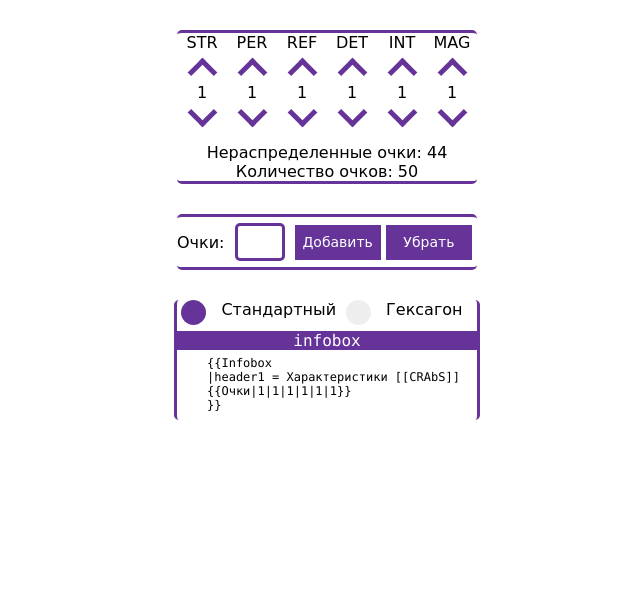
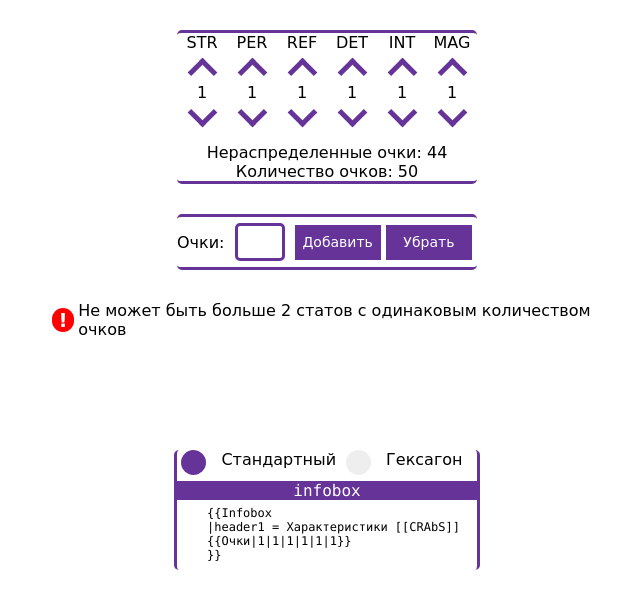
Before and after one commit to Ikamari/ariadna_stat_calculator, a React app: page / in a window 1280 px wide. Shown: the top 608 px of the page, without its empty margins (313-953 px from the left). Built offline with nearby package versions, Linux system fonts and the light colour scheme.

Commit message:
Added infobox with warnings and rules, that generates them

```diff
--- a/app/components/Calculator.js
+++ b/app/components/Calculator.js
@@ -1,8 +1,9 @@
 // React
-import React, { Component } from "react";
+import React, { Component } from 'react'
 // Components
-import CalculatorGUI from "./CalculatorGUI"
+import CalculatorGUI from './CalculatorGUI'
 import WikiCode from './WikiCode'
+import Warnings from  './Warnings'
 
 export default class Calculator extends Component {
     constructor(props){
@@ -85,13 +86,16 @@ export default class Calculator extends Component {
                     remove={(points) => this.removePoints(points)}
                     stats={this.state}
                 />
+                <Warnings
+                    stats={this.state}
+                />
                 <WikiCode
-                    str = {this.state.str}
-                    per = {this.state.per}
-                    refl = {this.state.ref}
-                    det = {this.state.det}
-                    int = {this.state.int}
-                    mag = {this.state.mag}
+                    str={this.state.str}
+                    per={this.state.per}
+                    refl={this.state.ref}
+                    det={this.state.det}
+                    int={this.state.int}
+                    mag={this.state.mag}
                 />
             </div>
         )
--- /dev/null
+++ b/app/components/Warnings.js
@@ -0,0 +1,20 @@
+// React
+import React, { Component } from 'react'
+// Helpers
+import StatCheck from '../helpers/StatCheck'
+
+export default class Warnings extends Component {
+    render() {
+        const warnings = StatCheck(this.props.stats)
+        return(
+            <div className='warning-infobox'>
+                {warnings.map((warning, num) => (
+                    <div key={`infobox-warning-${num}`} className='warning-infobox-element'>
+                        <div className='warning-infobox-element-symbol'>!</div>
+                        <div className='warning-infobox-element-text'>{warning}</div>
+                    </div>
+                ))}
+            </div>
+        )
+    }
+}
--- /dev/null
+++ b/app/helpers/StatCheck.js
@@ -0,0 +1,54 @@
+// React
+import React, { Component } from 'react';
+
+export default (stats) => {
+    let warnings = []
+    const { str, ref, per, int, det, mag } = stats
+
+    const rules = [
+        () => checkInitialPoints(stats.initial),
+        () => checkSameStatValues([str, ref, per, int, det, mag])
+    ]
+
+    rules.map((rule) => {
+        const result = rule()
+        result ? warnings.push(result) : undefined
+    })
+
+    return warnings
+}
+
+/**
+ * Checks initial points
+ * More than 55 violates the rules of the CRAbS
+ * @param points
+ */
+const checkInitialPoints = (points) => (
+    points > 55 ? "Взято слишком много очков" :
+        (points < 30 ? "У лоли и то больше очков" : null)
+)
+
+/**
+ * Checks points that all stats have
+ * More than 2 stats with same amount of points violates the rules of the CRAbS
+ * @param stats
+ */
+const checkSameStatValues = (stats) => {
+    let values = {}
+
+    // Go though all stats and count their values
+    stats.map((stat) => {
+        values.hasOwnProperty(stat) ?
+            values[stat]++ : values[stat] = 1
+    })
+
+    // Check if there 3 or more stats with same values
+    const keys = Object.keys(values)
+    for(let i = 0; i < keys.length; i++) {
+        if (values[keys[i]] > 2) {
+            return "Не может быть больше 2 статов с одинаковым количеством очков"
+        }
+    }
+
+    return null
+}
--- a/public/styles/main.css
+++ b/public/styles/main.css
@@ -201,3 +201,38 @@
     font-size: 12px;
     font-family: Consolas, sans-serif;
 }
+
+.warning-infobox {
+    display: flex;
+    flex-direction: column;
+    width: 550px;
+    height: 120px;
+    margin: 30px auto;
+}
+
+.warning-infobox-element {
+    display: flex;
+    height: 40px;
+    align-items: center;
+}
+
+.warning-infobox-element-symbol {
+    display: inline-block;
+    height: 24px;
+    width: 24px;
+    margin-right: 4px;
+    font-size: 20px;
+    line-height: 24px;
+    font-family: "Comic Sans MS", cursive, sans-serif;
+    text-align: center;
+    color: white;
+    border-radius: 20px;
+    background-color: red;
+    font-weight: bold;
+}
+
+.warning-infobox-element-text {
+    display: inline-block;
+    font-size: 16px;
+    font-family: "Comic Sans MS", cursive, sans-serif;
+}
```
